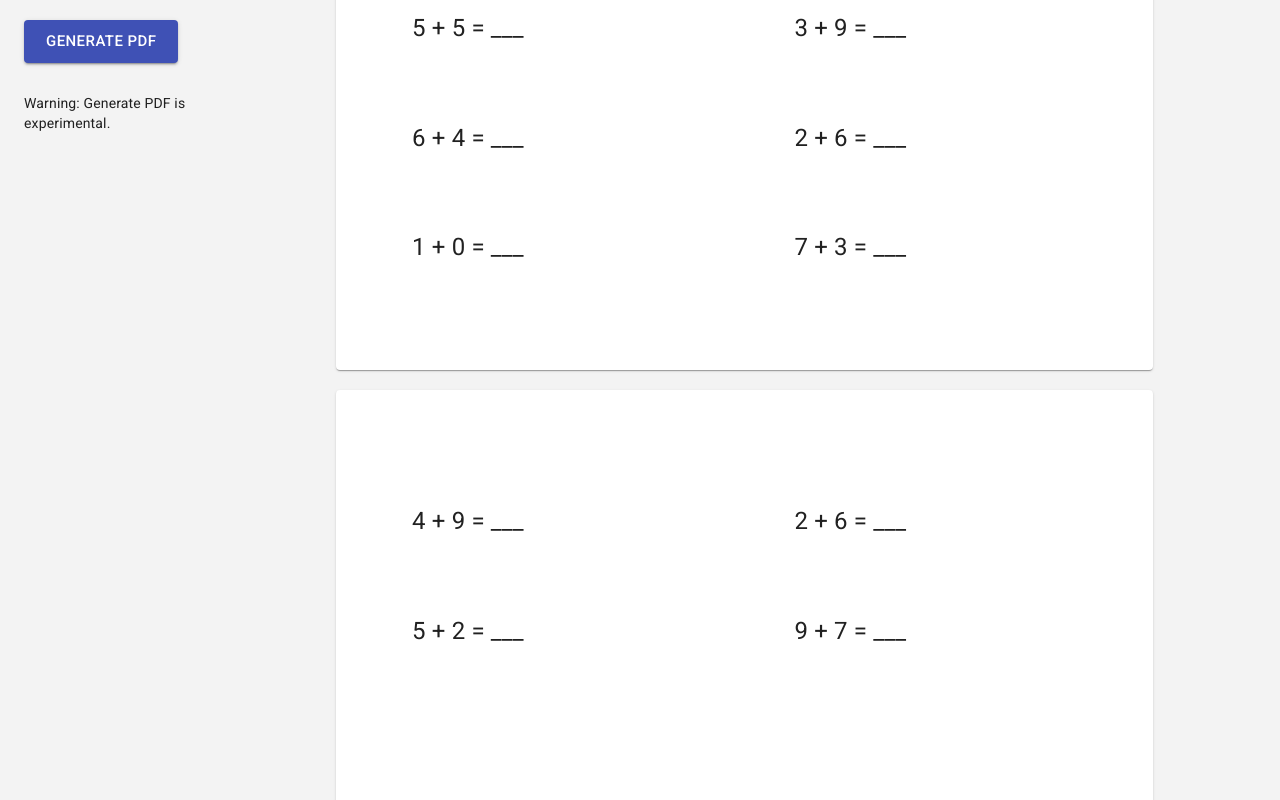
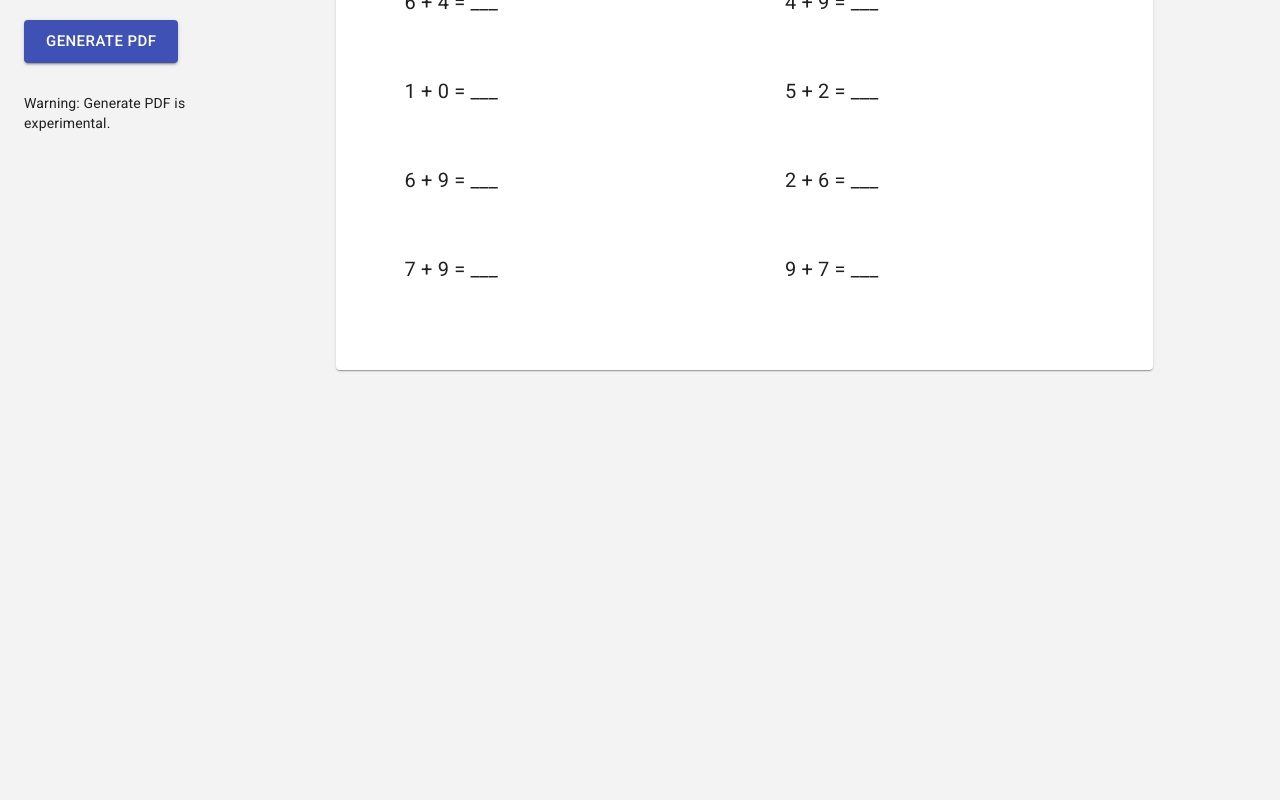
Before and after one commit to brainchild-projects/printables, a React (Create React App) app: page /addition-fill-the-blanks in a window 1280 px wide. Shown: the part 760-1560 px from the top of the page. After the commit the page ends 1150 px from the top, so only its background shows below. Built offline with nearby package versions, Linux system fonts and the light colour scheme.

Commit message:
feat(addition): 20 items can fit one page

```diff
--- /dev/null
+++ b/src/pages/additionFillTheBlanks/AdditionSentence.tsx
@@ -0,0 +1,46 @@
+import React from 'react';
+import NumberGenerator from '../../lib/NumberGenerator';
+import AftbData from './AftbData';
+
+interface AdditionSentenceProps {
+  addendA: number;
+  addendB: number;
+}
+
+interface AdditionSentenceData extends AdditionSentenceProps {
+  key: string;
+}
+
+export function generateAdditionSentences(
+  { rangeFrom, rangeTo, problems }: AftbData,
+  generator: NumberGenerator,
+): AdditionSentenceData[] {
+  const generated: AdditionSentenceData[] = [];
+  for (let index = 0; index < problems; index++) {
+    generated.push({
+      key: `problem-${index + 1}`,
+      addendA: generator.integer(rangeTo, rangeFrom),
+      addendB: generator.integer(rangeTo, rangeFrom),
+    });
+  }
+  return generated;
+}
+
+function AdditionSentence({
+  addendA, addendB,
+}: AdditionSentenceProps): JSX.Element {
+  return (
+    <li className="addition-sentence-item">
+      {addendA}
+      {' '}
+      +
+      {' '}
+      {addendB}
+      {' '}
+      = ___
+      {' '}
+    </li>
+  );
+}
+
+export default AdditionSentence;
--- a/src/pages/additionFillTheBlanks/PreviewAftb.tsx
+++ b/src/pages/additionFillTheBlanks/PreviewAftb.tsx
@@ -3,47 +3,9 @@ import React from 'react';
 import MultiPaperPage from '../../components/MultiPaperPage';
 import NumberGenerator from '../../lib/NumberGenerator';
 import RandomNumberGenerator from '../../lib/RandomNumberGenerator';
+import AdditionSentence, { generateAdditionSentences } from './AdditionSentence';
 import AftbData from './AftbData';
 
-interface AdditionSentenceProps {
-  addendA: number;
-  addendB: number;
-}
-interface AdditionSentenceData extends AdditionSentenceProps {
-  key: string;
-}
-
-function generateAdditionSentences(
-  { rangeFrom, rangeTo, problems }: AftbData,
-  generator: NumberGenerator,
-): AdditionSentenceData[] {
-  const generated: AdditionSentenceData[] = [];
-  for (let index = 0; index < problems; index++) {
-    generated.push({
-      key: `problem-${index + 1}`,
-      addendA: generator.integer(rangeTo, rangeFrom),
-      addendB: generator.integer(rangeTo, rangeFrom),
-    });
-  }
-  return generated;
-}
-
-function AdditionSentence({
-  addendA, addendB,
-}: AdditionSentenceProps): JSX.Element {
-  return (
-    <li className="addition-sentence-item">
-      {addendA}
-      {' '}
-      +
-      {' '}
-      {addendB}
-      {' '}
-      = ___
-      {' '}
-    </li>
-  );
-}
 interface PreviewAftbProps {
   aftbData: AftbData;
   numberGenerator?: NumberGenerator;
@@ -59,12 +21,12 @@ const pageStyles = makeStyles(() => ({
     listStyle: 'none',
     margin: '10mm 0 0 0',
     padding: 0,
-    fontSize: '24px',
+    fontSize: '20px',
     columnCount: 2,
     columnWidth: 'auto',
 
     '& > li': {
-      padding: '10mm',
+      padding: '8mm',
     },
   },
 
```
